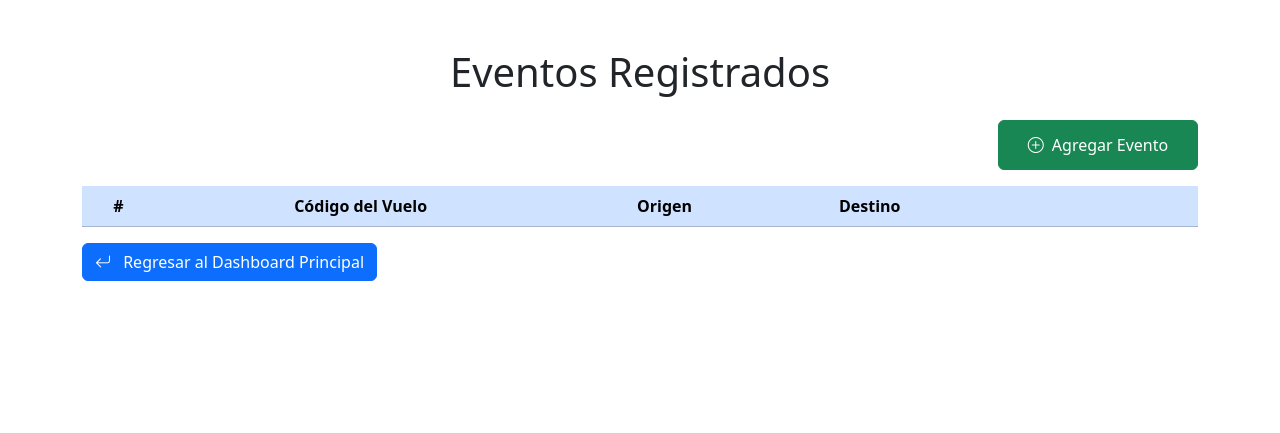
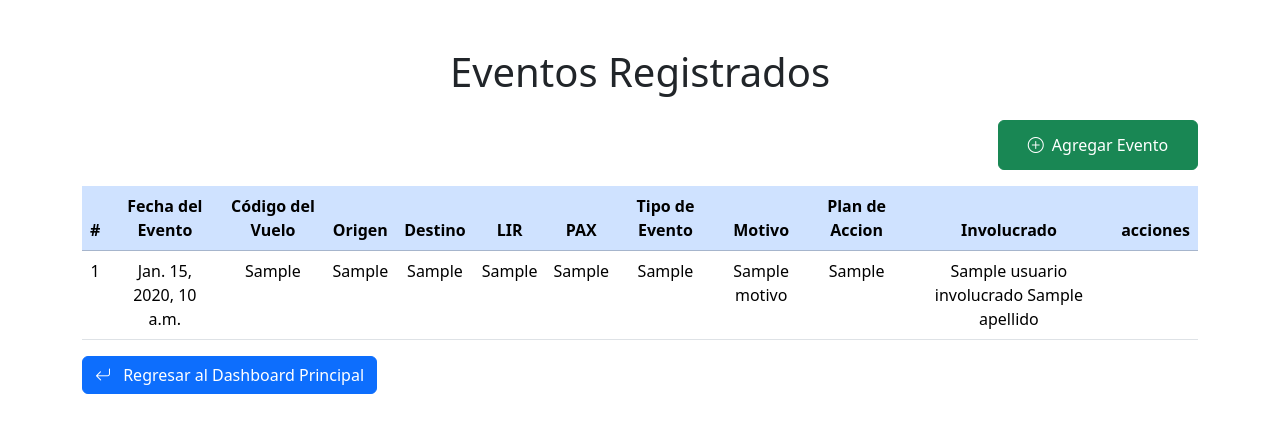
Before and after one commit to RicardoVaca109/SwissportEmsaWebApp, a Django app: template dashboard/templates/dashboard_eventos.html in a window 1280 px wide. Shown: the part 56-489 px from the top of the page. Run offline with Django 5.2, Linux system fonts and the light colour scheme; the template is opened without the code that fills it: most values are stand-ins (such as "Sample title", 1, 10 or a date in 2020); lists and menus that the app fills with data are empty.

Commit message:
Cambio en el dashboard de eventos

```diff
--- a/dashboard/templates/dashboard_eventos.html
+++ b/dashboard/templates/dashboard_eventos.html
@@ -6,7 +6,7 @@
 {% block content %}
     <h1 class="text-center my-4">Eventos Registrados</h1>
     <div class="d-flex justify-content-end">
-        <a href="{% url 'add_atrasos' %}" class="btn btn-success mb-3 d-flex align-items-center justify-content-center"  style="width: 200px; height: 50px;">
+        <a href="{% url 'add_eventos' %}" class="btn btn-success mb-3 d-flex align-items-center justify-content-center"  style="width: 200px; height: 50px;">
             <i class="bi bi-plus-circle me-2"></i>Agregar Evento</a>
     </div>
     <div class="table-responsive" style="max-height: 400px; overflow-y: auto;">
@@ -14,17 +14,41 @@
             <thead class="table-primary text-center">
                 <tr>
                     <th>#</th>
+                    <th>Fecha del Evento</th>
                     <th>Código del Vuelo</th>
                     <th>Origen</th>
                     <th>Destino</th>
-                    <th></th>
-                    <th></th>
-                    <th></th>
-                    <th></th>
-                    <th></th>
-
+                    <th>LIR</th>
+                    <th>PAX</th>
+                    <th>Tipo de Evento</th>
+                    <th>Motivo</th>
+                    <th>Plan de Accion</th>
+                    <th>Involucrado</th>
+                    <th>acciones</th>
                 </tr>
             </thead>
+            <tbody>
+                {% for evento in total_eventos %}
+                <tr class="text-center">
+                    <td> {{forloop.counter}} </td>
+                    <td> {{evento.fecha_evento}} </td>
+                    <td> {{evento.vuelo.codigo_del_vuelo}} </td>
+                    <td> {{evento.vuelo.origen_vuelo}} </td>
+                    <td> {{evento.vuelo.destino_vuelo}} </td>
+                    <td> {{evento.evento_lir}} </td>
+                    <td> {{evento.evento_pax}} </td>
+                    <td> {{evento.tipo_evento}} </td>
+                    <td> {{evento.motivo}} </td>
+                    <td> {{evento.plan_de_accion}} </td>
+                    <td> {{evento.usuario_involucrado.nombre}} {{evento.usuario_involucrado.apellido}} </td>
+                    <td>  </td>
+                </tr>
+                {% empty %}
+                <tr>
+                    <td colspan="6" class="text-center text-muted">No hay atrasos registrados</td>
+                </tr>
+                {% endfor %}
+            </tbody>
         </table>
 
     </div>
```
